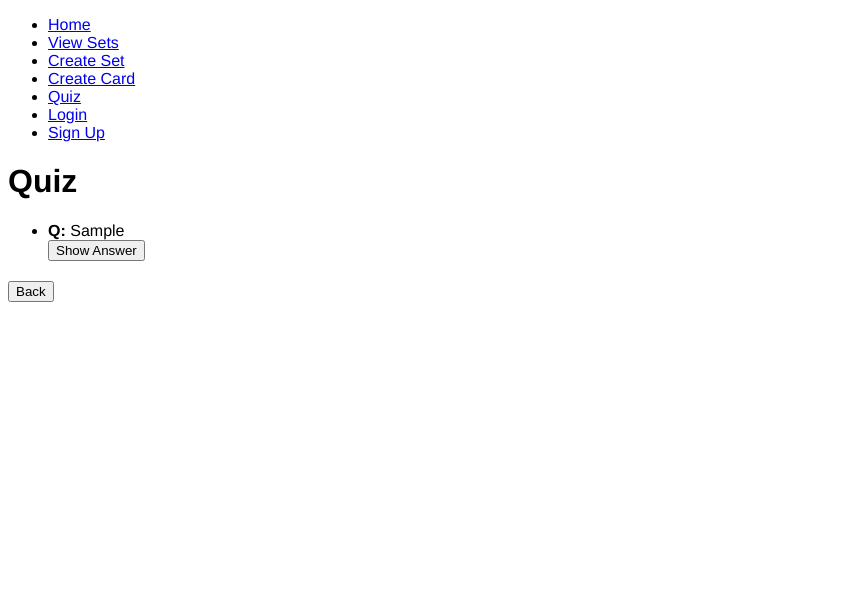
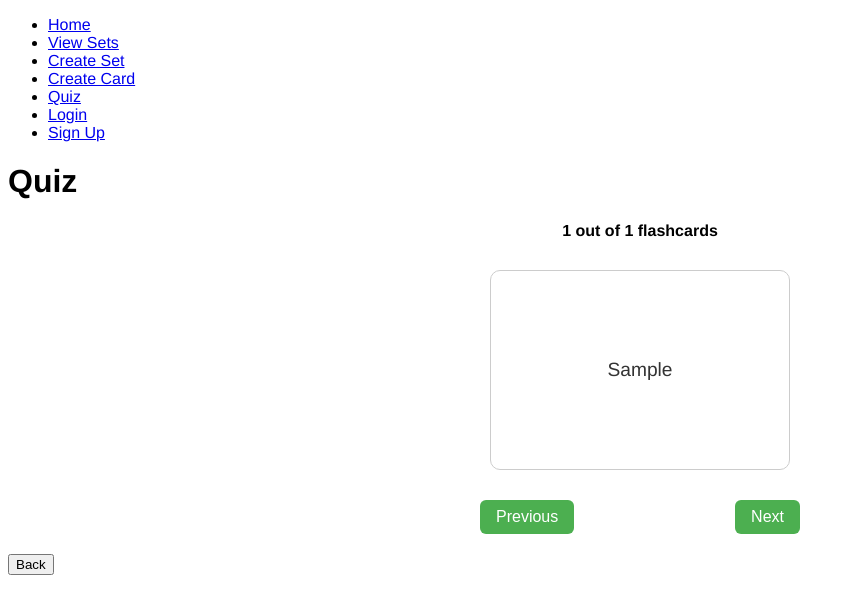
Before and after one commit to Xestycheeze/FlashcardFlask, a Flask app: template templates/quiz.html in a window 1280 px wide. Shown: the top 614 px of the page, without its empty margins (0-855 px from the left). Run offline with Flask 3, Linux system fonts and the light colour scheme; the template is opened without the code that fills it: values that come from a table or form of the project are taken from there, others are empty; tables that the repository leaves empty hold one stand-in row (values such as "Sample post").

Commit message:
Added flip animation, previous and next buttons

```diff
--- /dev/null
+++ b/static/css/flip.css
@@ -0,0 +1,79 @@
+/*flip Card*/
+.flip-card {
+  background-color: transparent;
+  width: 300px;
+  height: 200px;
+  margin: 30px auto;
+
+  /*for the 3D*/
+  perspective: 1000px;
+  cursor: pointer;
+}
+
+/*create the box*/
+.flip-card-inner {
+  position: relative;
+  width: 100%;
+  height: 100%;
+  transition: transform 0.6s ease;
+  transform-style: preserve-3d;
+}
+
+/*card Counter*/
+#card-counter {
+  text-align: center;
+  font-size: 1rem;
+  margin-bottom: 10px;
+  font-weight: bold;
+}
+
+/*flipping rotation*/
+.flip-card-inner.flipped {
+  transform: rotateY(180deg);
+}
+
+.flip-card-front,
+.flip-card-back {
+  position: absolute;
+  width: 100%;
+  height: 100%;
+  background-color: #fff;
+  color: #333;
+  border: 1px solid #ccc;
+  border-radius: 10px;
+  backface-visibility: hidden;
+  display: flex;
+  justify-content: center;
+  align-items: center;
+  padding: 20px;
+  box-sizing: border-box;
+  font-size: 1.2rem;
+  text-align: center;
+}
+
+.flip-card-back {
+  transform: rotateY(180deg);
+}
+
+/*navigation*/
+.nav-buttons {
+  display: flex;
+  justify-content: space-between;
+  max-width: 320px;
+  margin: 20px auto;
+}
+
+.nav-buttons button {
+  padding: 8px 16px;
+  font-size: 1rem;
+  background-color: #4caf50;
+  color: white;
+  border: none;
+  border-radius: 6px;
+  cursor: pointer;
+  transition: background-color 0.2s ease;
+}
+
+.nav-buttons button:hover {
+  background-color: #388e3c;
+}
--- a/templates/quiz.html
+++ b/templates/quiz.html
@@ -2,22 +2,38 @@
 {% block title %}Quiz{% endblock %}
 
 {% block content %}
+
+<link rel="stylesheet" href="{{ url_for('static', filename='css/flip.css') }}">
+
 <h1>Quiz</h1>
 
 {% if cards %}
-    <ul>
-        {% for card in cards %}
-            <li style="margin-bottom: 20px;">
-                <strong>Q:</strong> {{ card.front }}<br>
 
-                <button onclick="toggleAnswer('{{ card.id }}')">Show Answer</button>
-                <!-- to hide the answer -->
-                <div id="answer-{{ card.id }}" style="display: none; margin-top: 5px;">
-                    <strong>A:</strong> {{ card.back }}
-                </div>
-            </li>
-        {% endfor %}
-    </ul>
+<div id="card-counter">1 out of {{ cards|length }} flashcards</div>
+
+<div class="flip-card" onclick="flipCard()">
+  <div class="flip-card-inner" id="flip-card-inner">
+    <div class="flip-card-front" id="card-front">
+      {{ cards[0].front }}
+    </div>
+    <div class="flip-card-back" id="card-back">
+      {{ cards[0].back }}
+    </div>
+  </div>
+</div>
+
+<div class="nav-buttons">
+  <button onclick="prevCard()">Previous</button>
+  <button onclick="nextCard()">Next</button>
+</div>
+
+
+<div id="flashcard-data" style="display:none;">
+    {% for card in cards %}
+      <div class="card-data" data-front="{{ card.front }}" data-back="{{ card.back }}"></div>
+    {% endfor %}
+  </div>
+
 {% else %}
     <p>No cards found in the selected sets!</p>
 {% endif %}
@@ -27,15 +43,46 @@
     <button>Back</button>
 </a>
 
+
 <script>
-    function toggleAnswer(cardId) {
-        const answerBox = document.getElementById("answer-" + cardId);
-        if (answerBox.style.display === "none") {
-            answerBox.style.display = "block";
-        } else {
-            answerBox.style.display = "none";
-        }
+
+  const cardElements = document.querySelectorAll('.card-data');
+  const cards = Array.from(cardElements).map(el => ({
+    front: el.getAttribute('data-front'),
+    back: el.getAttribute('data-back')
+  }));
+
+  let currentCard = 0;
+  const frontEl = document.getElementById("card-front");
+  const backEl = document.getElementById("card-back");
+  const counterEl = document.getElementById("card-counter");
+  const flipInner = document.getElementById("flip-card-inner");
+
+  function updateCard() {
+    frontEl.textContent = cards[currentCard].front;
+    backEl.textContent = cards[currentCard].back;
+    counterEl.textContent = (currentCard + 1) + " out of " + cards.length + " flashcards";
+    flipInner.classList.remove("flipped");
+  }
+
+  function nextCard() {
+    if (currentCard < cards.length - 1) {
+      currentCard++;
+      updateCard();
     }
+  }
+
+  function prevCard() {
+    if (currentCard > 0) {
+      currentCard--;
+      updateCard();
+    }
+  }
+
+  function flipCard() {
+    flipInner.classList.toggle("flipped");
+  }
+
 </script>
 
 {% endblock %}
```
